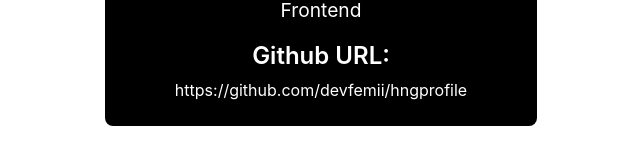
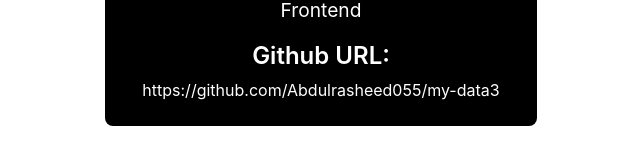
Before and after one commit to Abdulrasheed055/my-data3, a plain HTML site: page index.html in a window 1280 px wide. Shown: the part 407-567 px from the top of the page, without its empty margins (319-959 px from the left). Drawn offline with Linux system fonts and the light colour scheme.

Commit message:
Update index.html

```diff
--- a/index.html
+++ b/index.html
@@ -20,7 +20,7 @@
             <h3> Track:</h3> <p data-testid="myTrack">Frontend</p>
         </div>
         <div id="Github url">
-            <h3>Github URL:</h3> <a href="https://github.com/devfemii/hngprofile" data-testid=“githubURL”>https://github.com/devfemii/hngprofile</a>
+            <h3>Github URL:</h3> <a href="https://github.com/Abdulrasheed055/my-data3" data-testid=“githubURL”>https://github.com/Abdulrasheed055/my-data3</a>
         </div>
     </div>
     <!-- scritpt -->
```
